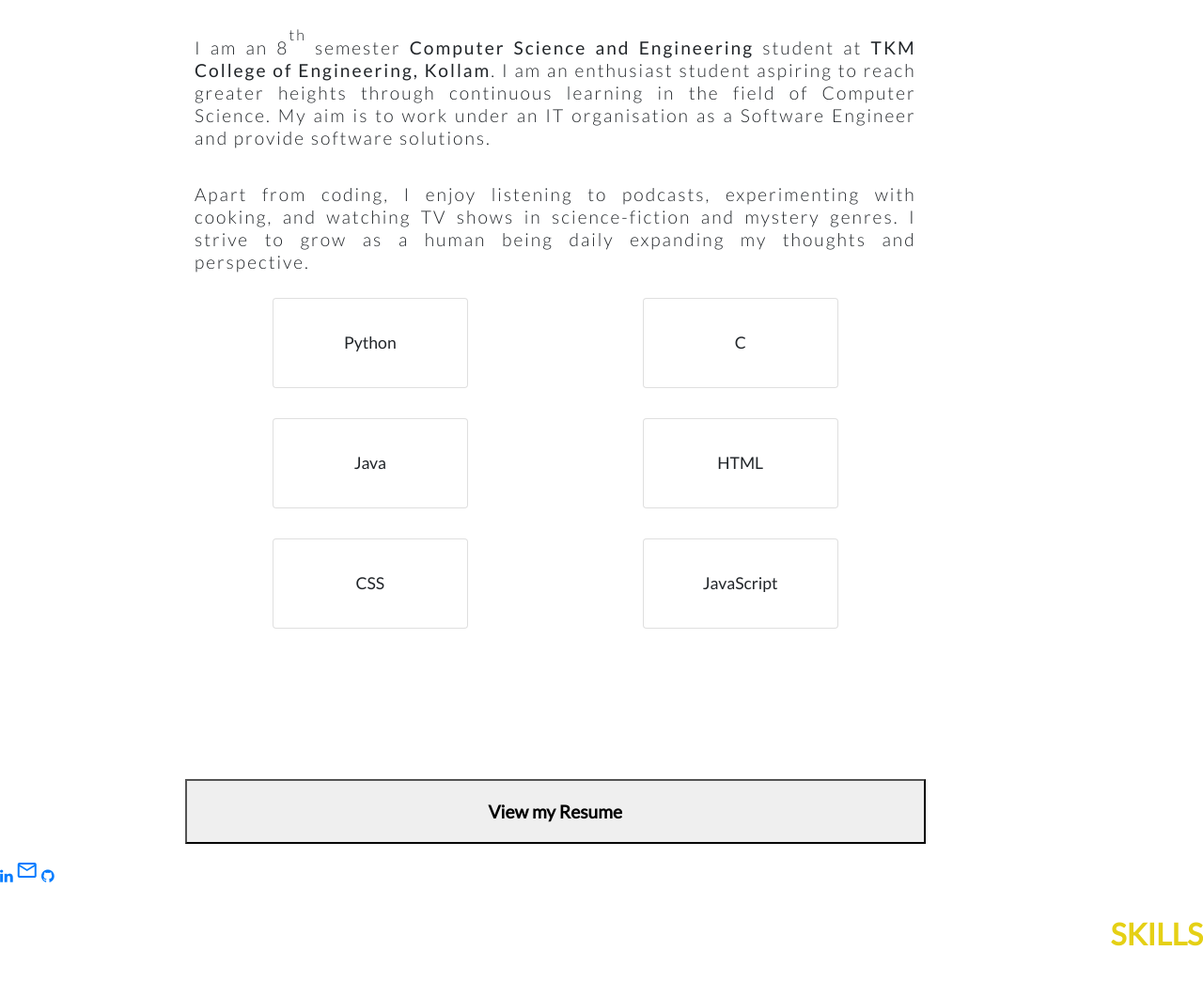
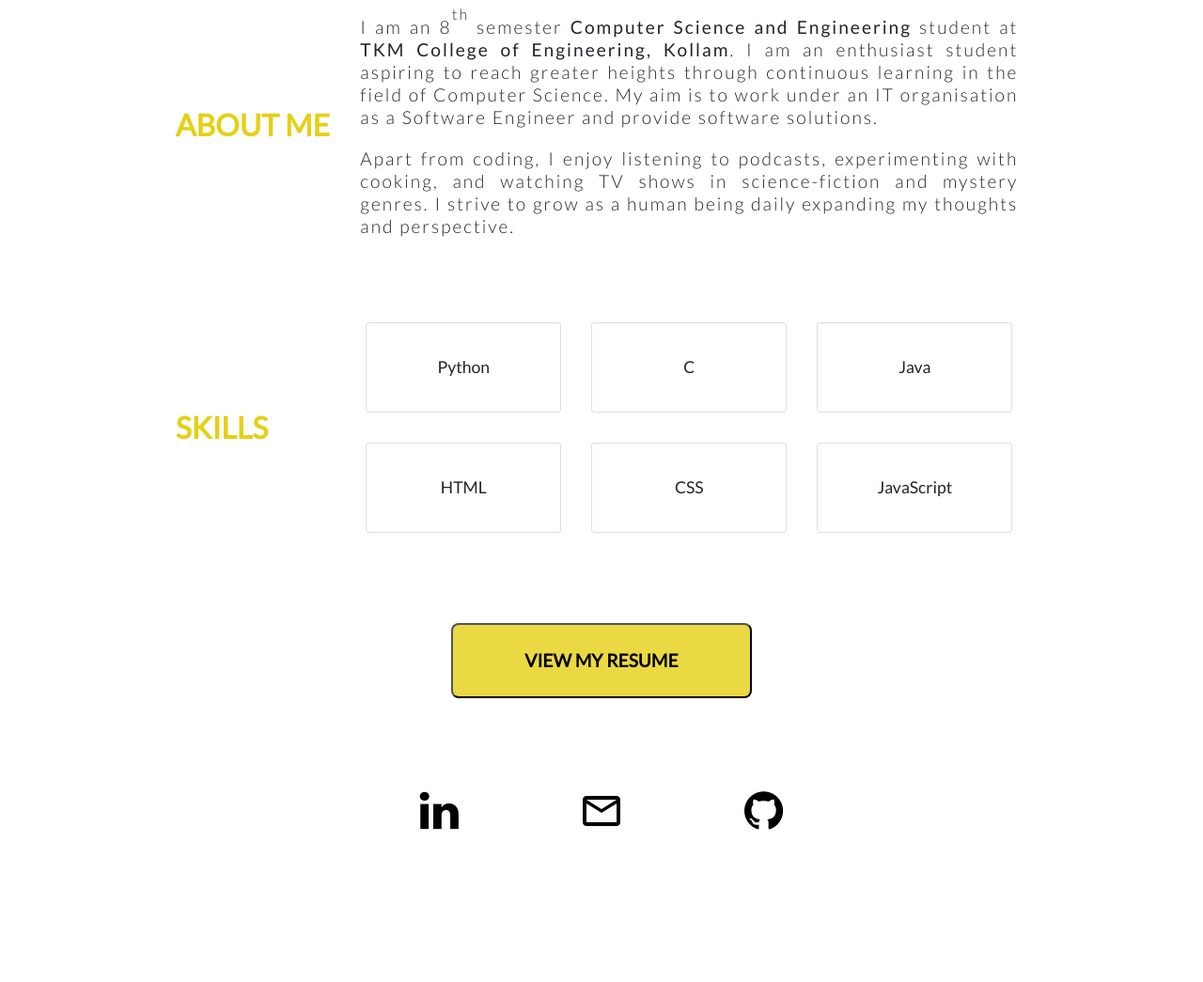
Before and after one commit to sruthi-98/Profile-Website, a plain HTML site: page about.html in a window 1280 px wide. Shown: the part 669-1714 px from the top of the page at 94% size. After the commit the page ends 1604 px from the top, so only its background shows below. Drawn offline with nearby package versions, Linux system fonts and the light colour scheme.

Commit message:
Added styling for footer and resume button

```diff
--- a/styles/styles.css
+++ b/styles/styles.css
@@ -60,14 +60,16 @@ table {
 .main {
   display: grid;
   grid-template-columns: 1fr 4fr 1fr;
-  grid-template-rows: 1fr auto auto auto 1fr;
+  grid-template-rows: 1fr auto auto auto auto auto auto;
   grid-template-areas:
     ". intro ."
     ". image ."
+    ". first-heading ."
     ". desc ."
+    ". skill-heading ."
     ". skill ."
     ". resume ."
-    "footer footer footer";
+    ". footer .";
 }
 
 .intro {
@@ -83,8 +85,22 @@ table {
   justify-items: center;
 }
 
+.first-heading {
+  grid-area: first-heading;
+}
+
 .desc {
   grid-area: desc;
+}
+
+.skill-heading {
+  grid-area: skill-heading;
+}
+
+.skill {
+  grid-area: skill;
+  display: grid;
+  grid-template-columns: 1fr 1fr;
 }
 
 .footer{
@@ -95,23 +111,6 @@ table {
   grid-area: resume;
 }
 
-.skill {
-  grid-area: skill;
-  display: grid;
-  grid-template-columns: 1fr 1fr;
-  grid-template-rows: auto 1fr 1fr 1fr;
-  grid-template-areas:
-  "heading heading";
-}
-
-.heading {
-  grid-area: heading;
-}
-
-
-@media only screen and (min-width:) {
-
-}
 
 /*
  ========================
@@ -120,8 +119,9 @@ table {
 */
 
 .large-image {
-  height: 30em;
-  margin: 3rem 0;
+  height: min(65vw, 30em);
+  width: min(65vw, 30em);
+  margin: 5rem 0;
 }
 
 
@@ -203,17 +203,101 @@ sup {
 }
 
 .card:hover {
-  background-color: hsla(54, 83%, 49%, 90%);;
+  background-color: hsla(54, 83%, 49%, 90%);
 }
 
 .resume, .resume:hover {
+  justify-self: center;
+  justify-content: center;
   font-size: var(--font-size);
-  margin: 1rem 0;
-  text-decoration: none;
+  margin: 3rem 0;
+  text-transform: uppercase;
   color: black;
   font-weight: 600;
+  background-color: hsla(54, 83%, 49%, 80%);
+  width: 20rem;
+  height: 5rem;
+  border-radius: 0.5rem !important;
 }
 
 .resume:hover {
-  color: rgba(48, 46, 46, 0.5);
+  background-color: hsla(54, 83%, 49%, 95%);
 }
+
+.footer {
+  align-self: center;
+}
+
+.icons {
+  font-size: 3rem;
+  display: flex;
+  flex-direction: row;
+  justify-content: center;
+  align-content: center;
+  margin: 2rem 0;
+}
+
+.fa, .material-icons {
+  padding: 1rem 4rem;
+  color: black !important;
+}
+
+.material-icons {
+  font-size: 3rem !important;
+}
+
+a, a:hover {
+  text-decoration: none;
+  color: black;
+}
+
+
+/*
+  =====================================
+  Grid Layout for other screnn sizes
+  =====================================
+*/
+
+@media screen and (min-width: 986px) {
+
+  .main {
+    display: grid;
+    grid-template-columns: 1fr 1fr 2fr 1fr;
+    grid-template-rows: 1fr auto auto auto auto;
+    grid-template-areas:
+      ". intro image ."
+      ". first-heading desc ."
+      ". skill-heading skill ."
+      ". resume resume ."
+      ". footer footer .";
+  }
+
+  .first-heading, .skill-heading{
+    align-self: center;
+    margin-right: 1rem;
+  }
+
+  .intro {
+    align-self: center;
+  }
+
+  .skill {
+    grid-area: skill;
+    display: grid;
+    grid-template-columns: 1fr 1fr 1fr;
+  }
+
+  .heading {
+    margin: 0;
+  }
+
+  .desc, .skill {
+    margin: 2rem 0;
+  }
+
+  p {
+    margin: 0;
+  }
+
+
+}
```
